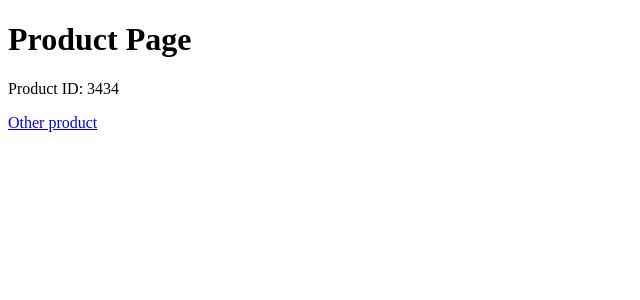
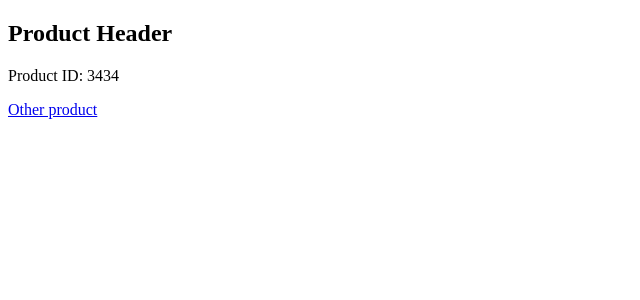
Before and after one commit to alialaa/sveltekit-course, a SvelteKit app: page /product/3434 in a window 1280 px wide. Shown: the top 300 px of the page, without its empty margins (0-640 px from the left). Built offline with nearby package versions, Linux system fonts and the light colour scheme.

Commit message:
Code for organazing-components

```diff
--- /dev/null
+++ b/src/lib/components/Button.svelte
@@ -0,0 +1 @@
+<button>Button</button>
--- /dev/null
+++ b/src/lib/components/index.ts
@@ -0,0 +1 @@
+export { default as Button } from './Button.svelte';
--- a/src/routes/+page.svelte
+++ b/src/routes/+page.svelte
@@ -1,4 +1,10 @@
+<script>
+	import { Button } from '$components';
+</script>
+
 <h1>Welcome to SvelteKit</h1>
 <p>Visit <a href="https://kit.svelte.dev">kit.svelte.dev</a> to read the documentation</p>
 
+<Button />
+
 <a href="/about">About</a>
--- a/src/routes/product/[id]/+page.svelte
+++ b/src/routes/product/[id]/+page.svelte
@@ -1,10 +1,11 @@
 <script>
 	import { page } from '$app/stores';
+	import ProductHeader from './ProductHeader.svelte';
 
 	$: console.log($page);
 </script>
 
-<h1>Product Page</h1>
+<ProductHeader />
 
 <p>Product ID: {$page.params.id}</p>
 
--- /dev/null
+++ b/src/routes/product/[id]/ProductHeader.svelte
@@ -0,0 +1 @@
+<h2>Product Header</h2>
--- a/svelte.config.js
+++ b/svelte.config.js
@@ -8,7 +8,10 @@ const config = {
 	preprocess: preprocess(),
 
 	kit: {
-		adapter: adapter()
+		adapter: adapter(),
+		alias: {
+			$components: 'src/lib/components'
+		}
 	}
 };
 
```
